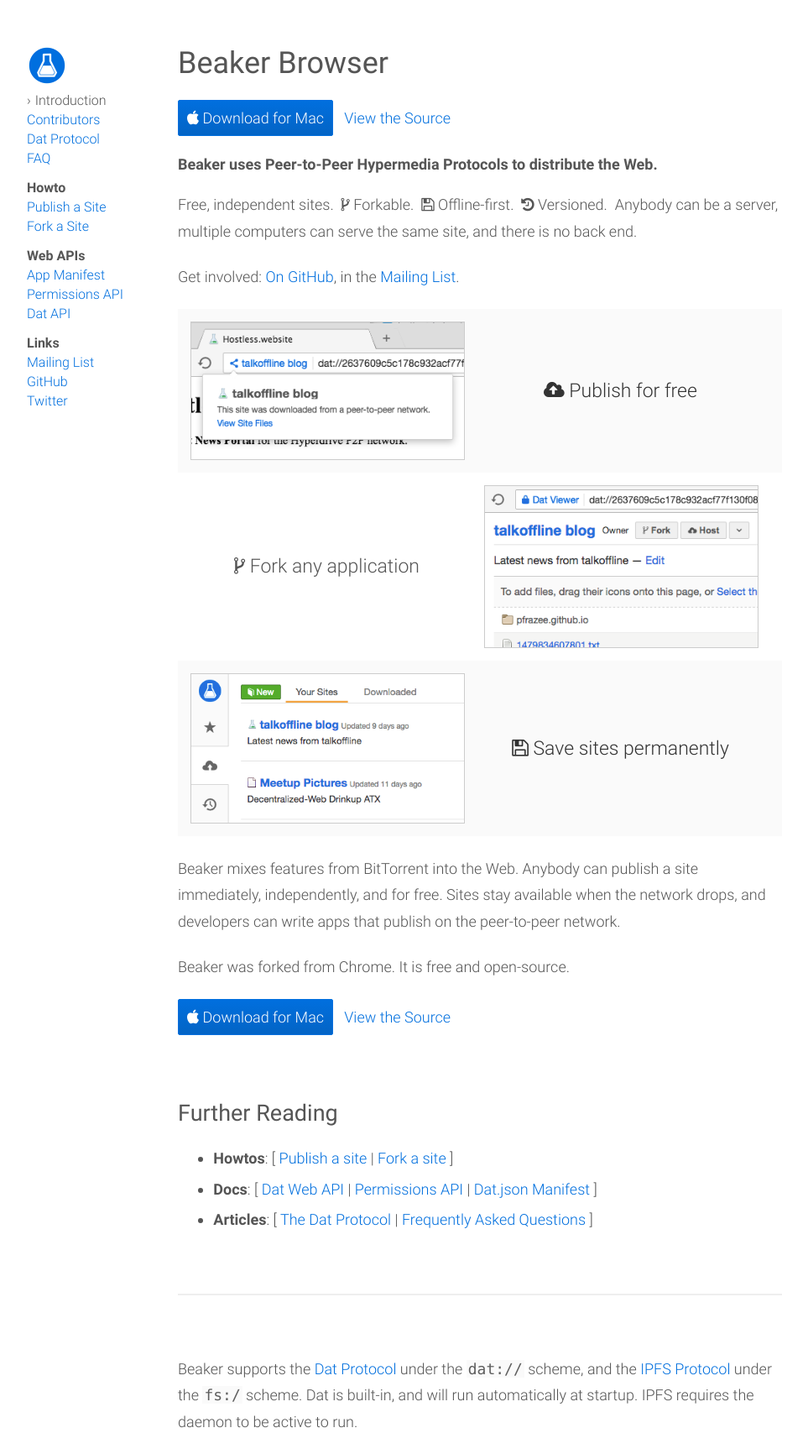
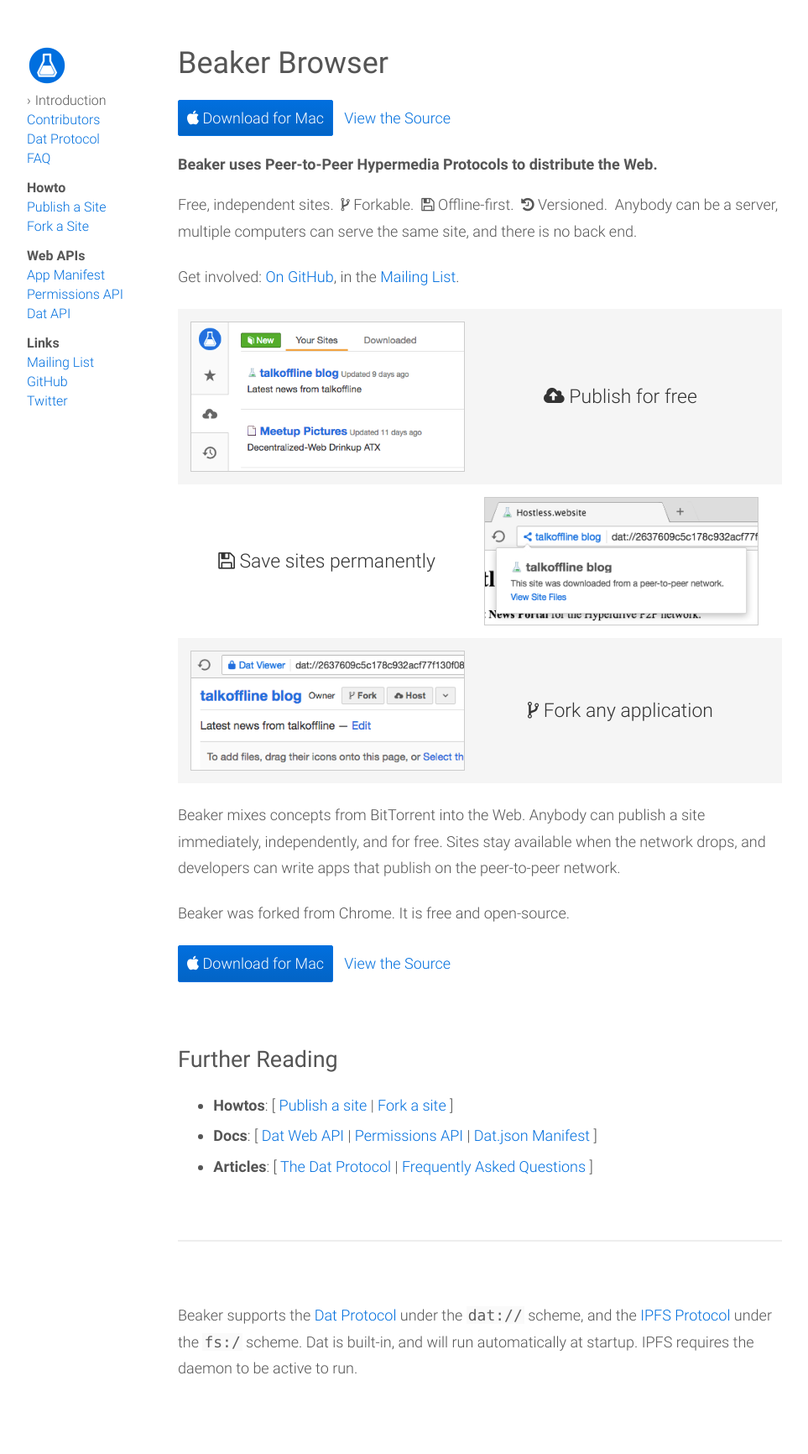
Before and after one commit to beakerbrowser/beakerbrowser.com, a Jekyll site: the page built from _docs/index.md, in a window 1280 px wide. Shown: the whole page at 84% size, without its empty margins (128-1091 px from the left). Built offline with Jekyll 4.4.1, drawn with Linux system fonts in a browser that asks for light colours; after the commit the page ends 1668 px from its top, so only the background shows below that.

Commit message:
improvements to the intro doc

```diff
--- a/_docs/index.md
+++ b/_docs/index.md
@@ -10,30 +10,29 @@
 #### Beaker uses Peer-to-Peer Hypermedia Protocols to distribute the Web.
 
 Free, independent sites.&nbsp;
-<span class="fa fa-code-fork"></span> Forkable.&nbsp;
-<span class="fa fa-floppy-o"></span> Offline-first.&nbsp;
-<span class="fa fa-history"></span> Versioned.&nbsp;
+<span class="unbreakable"><span class="fa fa-code-fork"></span> Forkable.</span>&nbsp;
+<span class="unbreakable"><span class="fa fa-floppy-o"></span> Offline-first.</span>&nbsp;
+<span class="unbreakable"><span class="fa fa-history"></span> Versioned.</span>&nbsp;
 Anybody can be a server, multiple computers can serve the same site, and there is no back end.
 
 Get involved: <a href="https://github.com/beakerbrowser/beaker">On GitHub</a>, in the <a href="https://groups.google.com/forum/#!forum/beaker-browser">Mailing List</a>.
 
 <div class="screenshot dark">
-  <div><a href="/img/intro-screenshot-4.png" target="_blank"><img src="/img/intro-screenshot-4-cropped.png"></a></div>
+  <div><a href="/img/intro-screenshot-2.png" target="_blank"><img src="/img/intro-screenshot-2-cropped.png"></a></div>
   <div><span class="fa fa-cloud-upload"></span> Publish for free</div>
 </div>
 
 <div class="screenshot">
-  <div><span class="fa fa-code-fork"></span> Fork any application</div>
-  <div> <a href="/img/intro-screenshot-3.png" target="_blank"><img src="/img/intro-screenshot-3-cropped.png"></a></div>
+  <div><span class="fa fa-floppy-o"></span> Save sites permanently</div>
+  <div><a href="/img/intro-screenshot-4.png" target="_blank"><img src="/img/intro-screenshot-4-cropped.png"></a></div>
 </div>
 
 <div class="screenshot dark">
-  <div><a href="/img/intro-screenshot-2.png" target="_blank"><img src="/img/intro-screenshot-2-cropped.png"></a></div>
-  <div><span class="fa fa-floppy-o"></span> Save sites permanently</div>
+  <div> <a href="/img/intro-screenshot-3.png" target="_blank"><img src="/img/intro-screenshot-3-cropped.png"></a></div>
+  <div><span class="fa fa-code-fork"></span> Fork any application</div>
 </div>
 
-
-Beaker mixes features from BitTorrent into the Web.
+Beaker mixes concepts from BitTorrent into the Web.
 Anybody can publish a site immediately, independently, and for free.
 Sites stay available when the network drops, and developers can write apps that publish on the peer-to-peer network.
 
--- a/css/main.scss
+++ b/css/main.scss
@@ -250,7 +250,8 @@
   text-align: center;
   font-size: 23px;
   padding: 10px;
-  &.dark { background: #fafafa; color: #333; img { border: 1px solid #ccc; } }
+  color: #333;
+  &.dark { background: #f5f5f5; img { border: 1px solid #ccc; } }
 
   & > div {
     flex: 1;
@@ -260,6 +261,21 @@
     img {
       display: block;
       border: 1px solid #ccc;
+    }
+  }
+}
+
+@media (max-width: 740px) {
+  .screenshot {
+    flex-direction: column;
+    margin-bottom: 10px;
+    font-size: 21px;
+
+    &.dark {
+      background: #fff;
+    }
+    &:not(.dark) {
+      flex-direction: column-reverse;
     }
   }
 }
```
Also changed, not shown: img/intro-screenshot-3-cropped.png, img/intro-screenshot-4-cropped.png.
